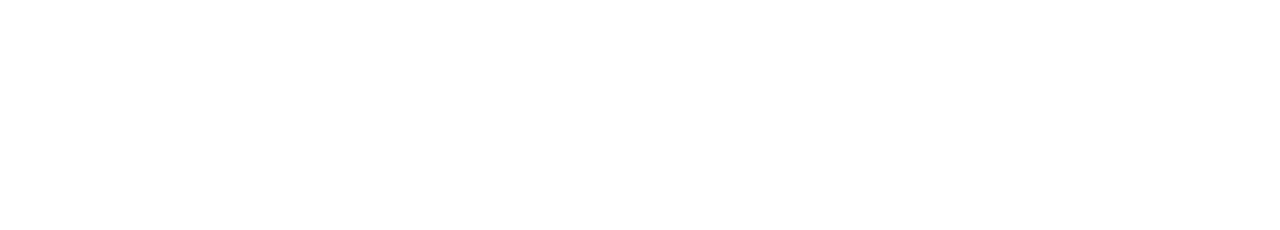
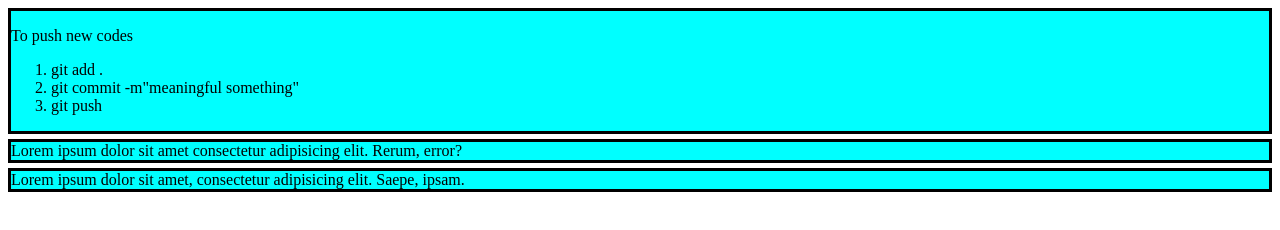
Before and after one commit to Muhin1221/First-Repo, a plain HTML site: page index.html in a window 1280 px wide. Drawn offline with Linux system fonts and the light colour scheme.

Commit message:
test commit

```diff
--- a/index.html
+++ b/index.html
@@ -3,9 +3,19 @@
 <head>
     <meta charset="UTF-8">
     <meta name="viewport" content="width=device-width, initial-scale=1.0">
+    <link rel="stylesheet" href="style.css">
     <title>First Git Repo</title>
 </head>
 <body>
-
+    <div>
+        <p>To push new codes</p>
+        <ol type="1">
+            <li>git add .</li>
+            <li>git commit -m"meaningful something"</li>
+            <li>git push</li>
+        </ol>
+    </div>
+    <div>Lorem ipsum dolor sit amet consectetur adipisicing elit. Rerum, error?</div>
+    <div>Lorem ipsum dolor sit amet, consectetur adipisicing elit. Saepe, ipsam.</div>
 </body>
 </html>
--- /dev/null
+++ b/style.css
@@ -0,0 +1,5 @@
+div{
+    background-color:aqua;
+    border: 3px solid black;
+    margin-bottom: 5px;
+}
```
